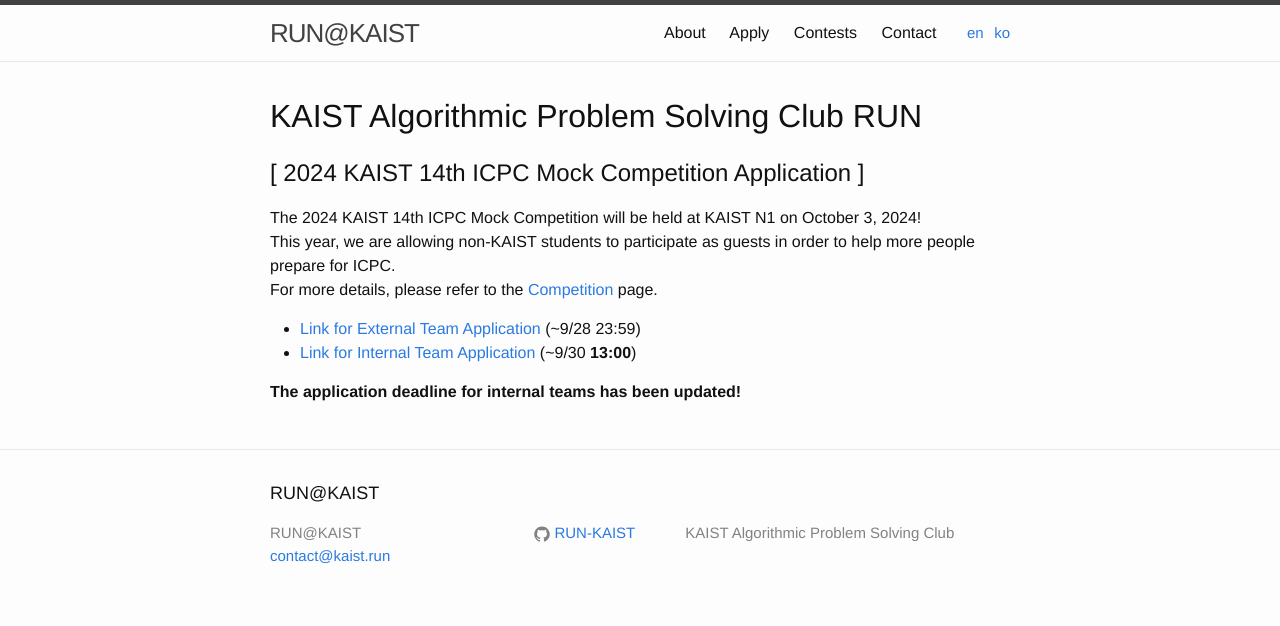
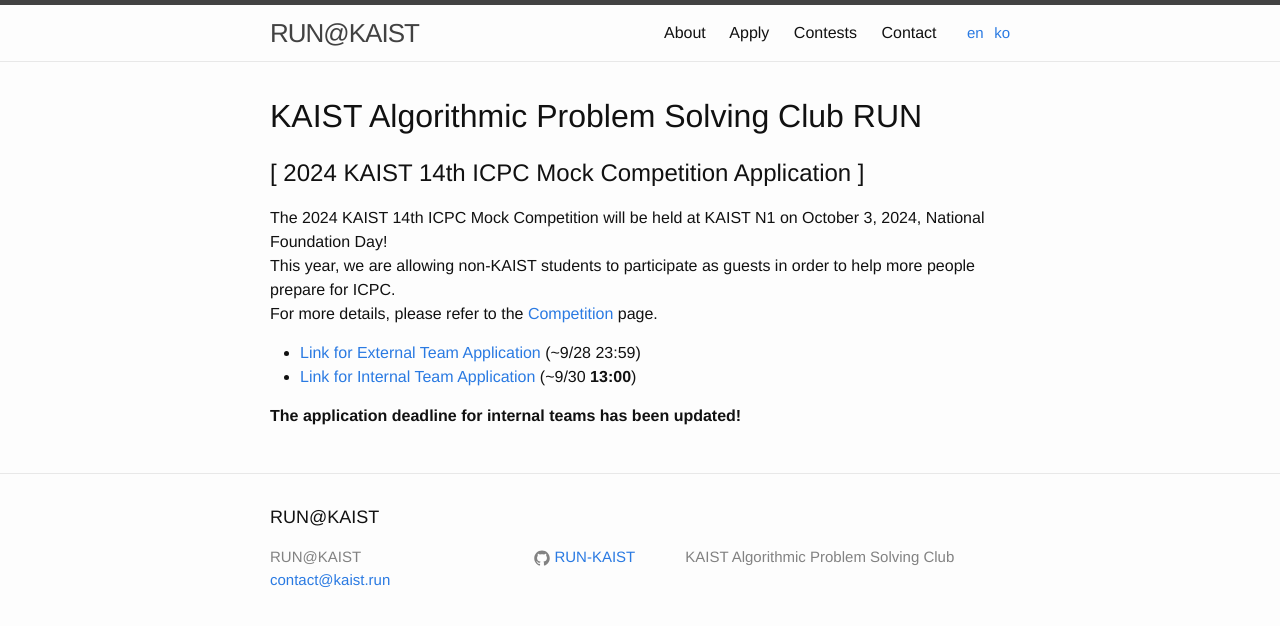
Before and after one commit to RUN-KAIST/kaist.run, a Jekyll site: the page built from index/en.md, in a window 1280 px wide. Shown: the top 626 px of the page. Built offline with Jekyll 4.4.1, drawn with Linux system fonts in a browser that asks for light colours; our own code applies the rules of GitHub Pages for plain Markdown files.

Commit message:
Update en.md

```diff
--- a/index/en.md
+++ b/index/en.md
@@ -8,7 +8,7 @@ permalink: /en/
 # KAIST Algorithmic Problem Solving Club RUN
 
 ## [ 2024 KAIST 14th ICPC Mock Competition Application ]
-The 2024 KAIST 14th ICPC Mock Competition will be held at KAIST N1 on October 3, 2024!
+The 2024 KAIST 14th ICPC Mock Competition will be held at KAIST N1 on October 3, 2024, National Foundation Day!
 This year, we are allowing non-KAIST students to participate as guests in order to help more people prepare for ICPC.
 For more details, please refer to the [Competition](https://kaist.run/en/contests/) page.
 * [Link for External Team Application](https://forms.gle/JsCjZjH349zPySBj8) (~9/28 23:59)
```
